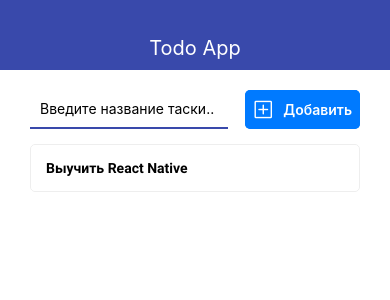
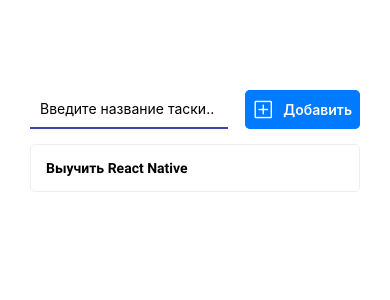
Before and after one commit to alex170485/ToDo_App_React_Native, a React Native app: screen / in a window 390 px wide. Shown: the top 300 px of the page. Built offline with nearby package versions, Linux system fonts and the light colour scheme.

Commit message:
add keyboard and changed style to android or ios

```diff
--- a/src/components/AddTodo.js
+++ b/src/components/AddTodo.js
@@ -1,5 +1,5 @@
 import React, {useState} from 'react'
-import {View, TextInput, Button, StyleSheet, Alert} from "react-native";
+import {View, TextInput, Button, StyleSheet, Alert, Keyboard} from "react-native";
 import {THEME} from "../../THEME";
 import {AntDesign, FontAwesome} from '@expo/vector-icons';
 
@@ -11,6 +11,7 @@
         if (value.trim()) {
             props.onSubmit(value)
             setValue('')
+            Keyboard.dismiss()
         } else {
             Alert.alert('Название таски не может быть пустым')
         }
--- a/src/components/NavBar.js
+++ b/src/components/NavBar.js
@@ -1,12 +1,15 @@
 import React from 'react'
-import {View, StyleSheet, Text} from "react-native";
+import {View, StyleSheet, Text, Platform} from "react-native";
 import {THEME} from "../../THEME";
 import {AppTextBold} from "./ui/AppTextBold";
 
 
 export const NavBar = props => {
     return (
-       <View style = {styles.navbar}>
+       <View style = {{...styles.navbar, ...Platform.select({
+               android: styles.navbarAndroid,
+               ios: styles.navbarIOS
+           })}}>
            <Text style = {styles.text}>{props.title}</Text>
        </View>
     )
@@ -17,12 +20,18 @@
         height: 70,
         alignItems: 'center',
         justifyContent: 'flex-end',
-        backgroundColor: THEME.MAIN_COLOR,
         paddingBottom: 10
 
     },
+    navbarAndroid: {
+        backgroundColor: THEME.MAIN_COLOR,
+    },
+    navbarIOS: {
+        borderBottomColor: THEME.MAIN_COLOR,
+        borderBottomWidth: 1
+    },
     text: {
-        color: 'white',
+        color: Platform.OS === 'ios' ? THEME.MAIN_COLOR : '#fff',
         fontSize: 20
     }
 })
--- a/src/components/ui/AppButton.js
+++ b/src/components/ui/AppButton.js
@@ -1,15 +1,17 @@
 import React from 'react'
-import {StyleSheet, View, TouchableOpacity, Text} from 'react-native'
+import {StyleSheet, View, TouchableOpacity, Text, TouchableNativeFeedback, Platform} from 'react-native'
 import {THEME} from "../../../THEME";
 
 
 export const AppButton = ({children, onPress, color = THEME.MAIN_COLOR}) => {
+   const Wrapper = Platform.OS === 'android' ? TouchableNativeFeedback : TouchableOpacity
+
     return (
-        <TouchableOpacity onPress = {onPress} activeOpacity = {0.7}>
+        <Wrapper onPress = {onPress} activeOpacity = {0.7}>
             <View style = {{...styles.button, backgroundColor: color}}>
                 <Text style = {styles.text}>{children}</Text>
             </View>
-        </TouchableOpacity>
+        </Wrapper>
     )
 }
 
```
